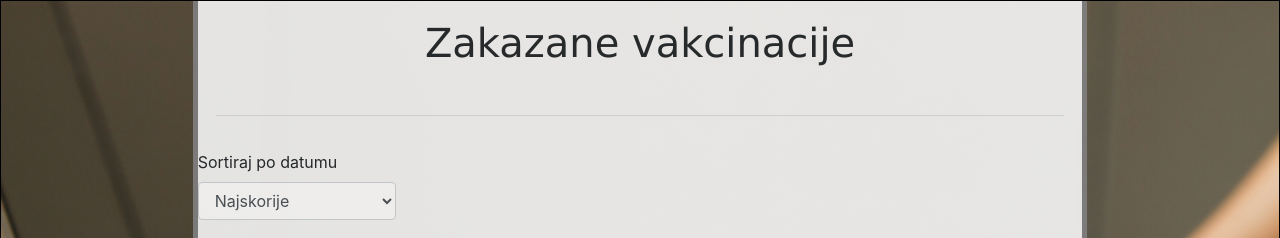
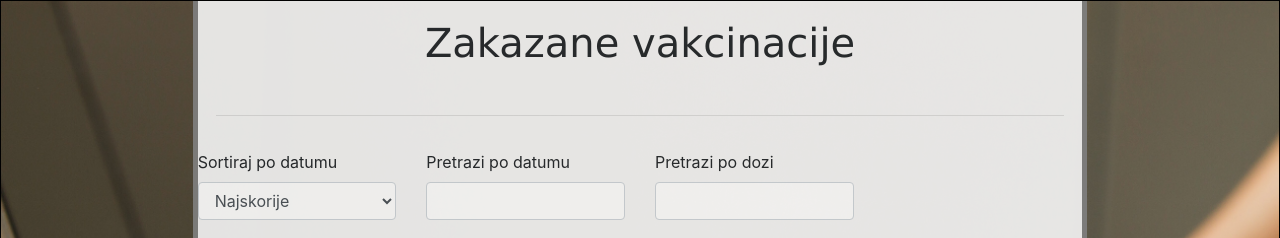
Before and after one commit to majapetrovic5/phpdomaci, a PHP site: page /vakcinacije.php in a window 1280 px wide. Shown: the part 71-309 px from the top of the page. Run offline with PHP 8.4, Linux system fonts and the light colour scheme.

Commit message:
Dodata funkcionalnost pretrage

```diff
--- a/pages/vakcinacije.php
+++ b/pages/vakcinacije.php
@@ -41,6 +41,16 @@
             <option value="asc">Najskorije</option>
             <option value="desc">Najudaljenije</option>
           </select>
+          </div>
+      <div class="col-3">
+          <label>Pretrazi po datumu</label>
+          <input id='pretrazidatum' class='form-control' onkeyup='pretraziPoDatumu()'>
+
+        </div>
+        <div class="col-3">
+          <label>Pretrazi po dozi</label>
+          <input id='pretrazidoza' class='form-control' onkeyup='pretraziPoDozi()'>
+
         </div>
       </div>
       <div class='table_div'>
@@ -72,6 +82,7 @@
   <script>
 
     let vakcinacije = [];
+    let pretraga =[];
 
     $(document).ready(function () {
 
@@ -90,8 +101,9 @@
           })
         }
 
-        napuniTabelu();
+        napuniTabelu(vakcinacije);
       })
+
 
       $.getJSON('../VaccHandler/getAll.php', function (data) {
         console.log(vakcinacije);
@@ -100,28 +112,51 @@
           return;
         }
         vakcinacije = data.vakcinacije;
+        pretraga=data.vakcinacije;
 
         vakcinacije.sort(function (a, b) {
           return a.datum.localeCompare(b.datum);
 
         })
 
-        napuniTabelu();
+        napuniTabelu(vakcinacije);
       }).fail(function(jqxhr, textStatus, error){
         alert(error);
       });
 
     })
 
+    function pretraziPoDatumu(){
 
-    function napuniTabelu() {
+      input = document.getElementById("pretrazidatum");
+      filter = input.value;
+      pretraga=vakcinacije;
+      if(filter!="") {
+      pretraga = vakcinacije.filter(function (elem) { return elem.datum == filter}); }
+      napuniTabelu(pretraga);
+
+      }
+
+
+      function pretraziPoDozi(){
+
+       input = document.getElementById("pretrazidoza");
+       filter = input.value;
+       pretraga=vakcinacije;
+       if(filter!="") {
+       pretraga = vakcinacije.filter(function (elem) { return elem.doza == filter}); }
+       napuniTabelu(pretraga);
+
+       }
+
+
+    function napuniTabelu(niz) {
       $('#vakcinacije').html('');
       let i = 0;
-      for (let vakcinacija of vakcinacije) {
+      for (let vakcinacija of niz) {
         $('#vakcinacije').append(`
             <tr>
               <td>${++i}</td>
-
               <td>${vakcinacija.vakcina_naziv}</td>
               <td>${vakcinacija.ime}</td>
               <td>${vakcinacija.prezime}</td>
```
